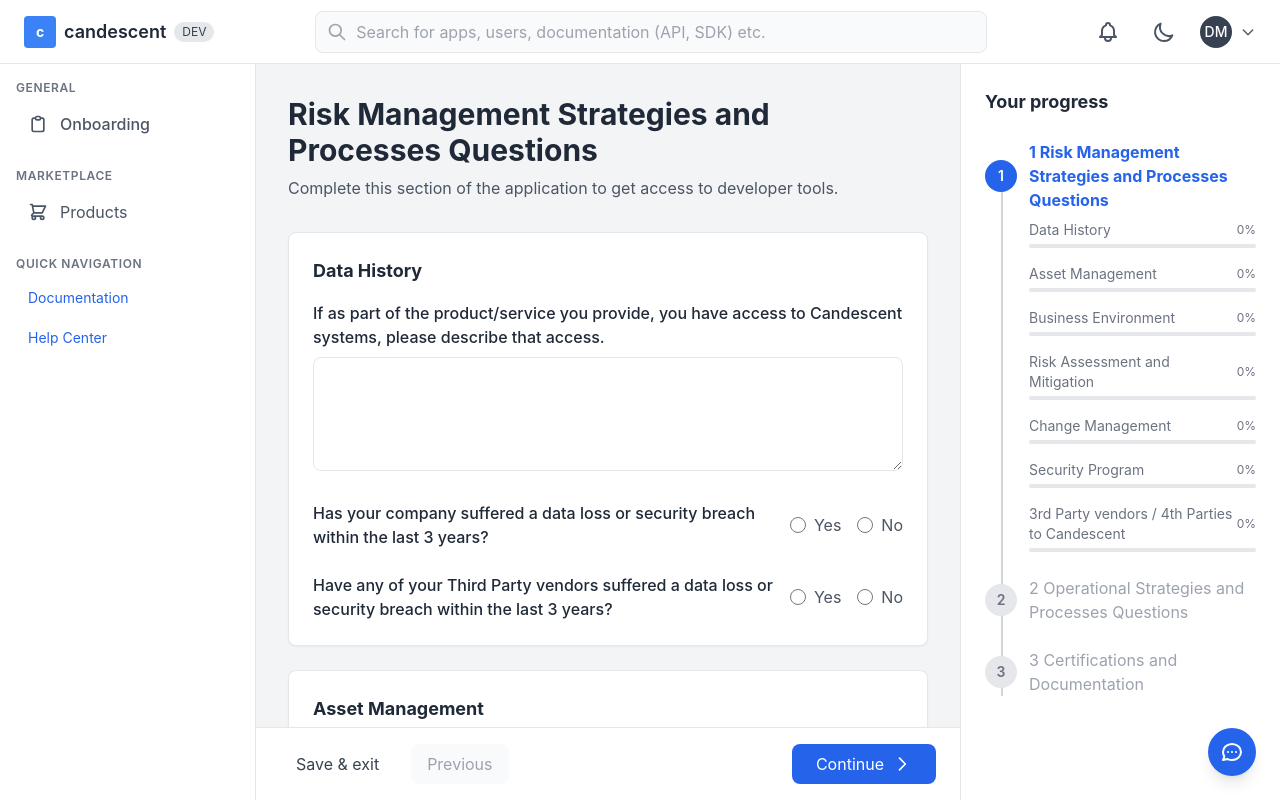
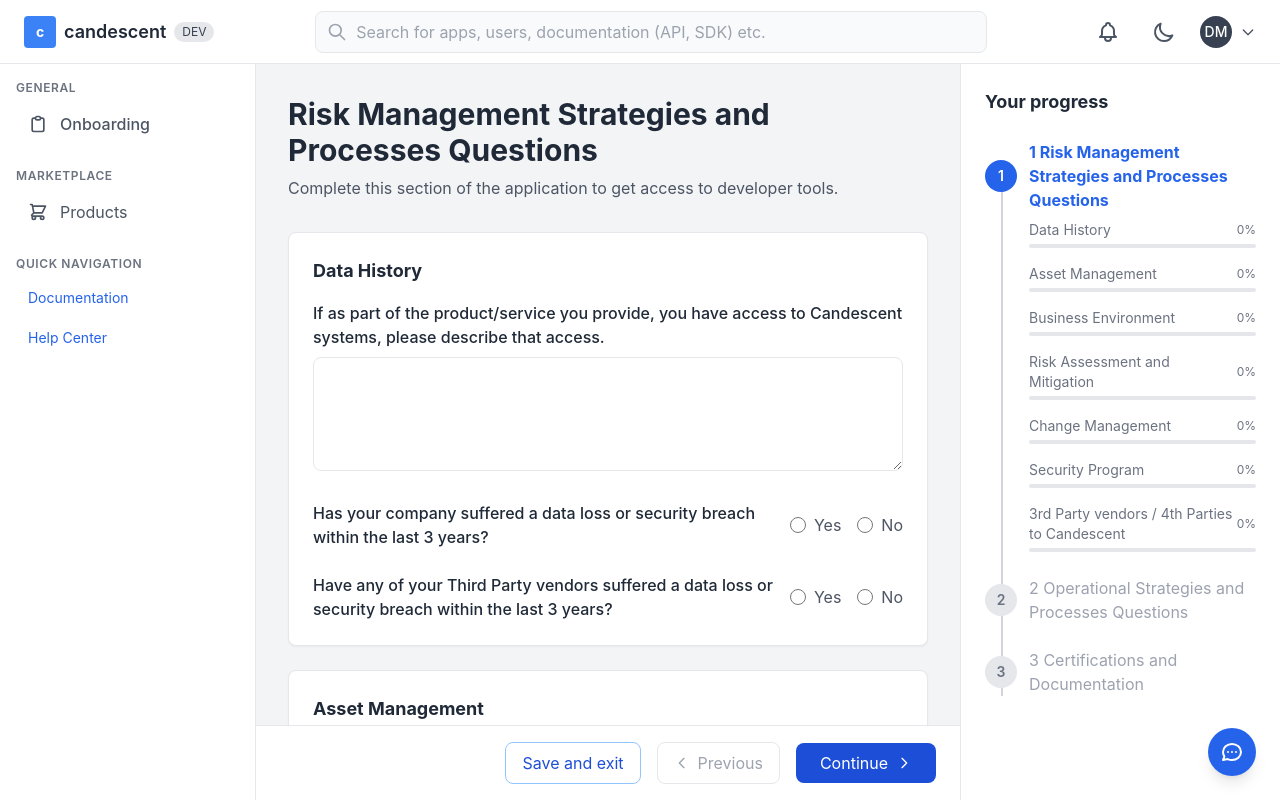
Before and after one commit to MattPriceCandescent/Onboarding-Application, a Vue app: page /onboarding-app/step1/page1 in a window 1280 px wide. Shown: the top 800 px of the page. Built offline with nearby package versions, Linux system fonts and the light colour scheme.

Commit message:
Updated nav

```diff
--- a/src/components/layout/PageNavigation.vue
+++ b/src/components/layout/PageNavigation.vue
@@ -1,12 +1,12 @@
 <template>
-  <div class="fixed bottom-0 left-64 right-80 bg-white border-t border-gray-200 px-6 py-4 flex items-center justify-between z-40">
+  <div class="fixed bottom-0 left-64 right-80 bg-white border-t border-gray-200 px-6 py-4 flex items-center justify-end z-40">
     <div class="flex items-center gap-4">
       <!-- Save & Exit -->
       <button
         @click="handleSaveAndExit"
-        class="px-4 py-2 text-gray-700 hover:text-gray-900 transition-colors"
+        class="px-4 py-2 bg-white border border-blue-300 text-blue-700 rounded-lg hover:bg-blue-50 transition-colors"
       >
-        Save & exit
+        Save and exit
       </button>
 
       <!-- Previous Button -->
@@ -14,26 +14,29 @@
         @click="handlePrevious"
         :disabled="!canGoPrevious"
         :class="[
-          'px-4 py-2 rounded-lg transition-colors',
+          'px-4 py-2 bg-white border rounded-lg transition-colors flex items-center gap-2',
           canGoPrevious
-            ? 'bg-gray-100 text-gray-700 hover:bg-gray-200'
-            : 'bg-gray-50 text-gray-400 cursor-not-allowed'
+            ? 'border-blue-300 text-blue-700 hover:bg-blue-50'
+            : 'border-gray-200 text-gray-400 cursor-not-allowed'
         ]"
       >
-        Previous
+        <svg class="w-4 h-4" fill="none" stroke="currentColor" viewBox="0 0 24 24">
+          <path stroke-linecap="round" stroke-linejoin="round" stroke-width="2" d="M15 19l-7-7 7-7" />
+        </svg>
+        <span>Previous</span>
       </button>
-    </div>
 
-    <!-- Primary Button -->
+      <!-- Primary Button (Continue/Submit) -->
       <button
         @click="handlePrimary"
-      class="px-6 py-2 bg-blue-600 text-white rounded-lg hover:bg-blue-700 transition-colors flex items-center gap-2"
+        class="px-6 py-2 bg-blue-700 text-white rounded-lg hover:bg-blue-800 transition-colors flex items-center gap-2"
       >
         <span>{{ primaryButtonText }}</span>
-      <svg v-if="primaryButtonText !== 'Submit'" class="w-5 h-5" fill="none" stroke="currentColor" viewBox="0 0 24 24">
+        <svg class="w-4 h-4" fill="none" stroke="currentColor" viewBox="0 0 24 24">
           <path stroke-linecap="round" stroke-linejoin="round" stroke-width="2" d="M9 5l7 7-7 7" />
         </svg>
       </button>
+    </div>
   </div>
 </template>
 
```
Lines whose indentation alone changed are shown as unchanged.
